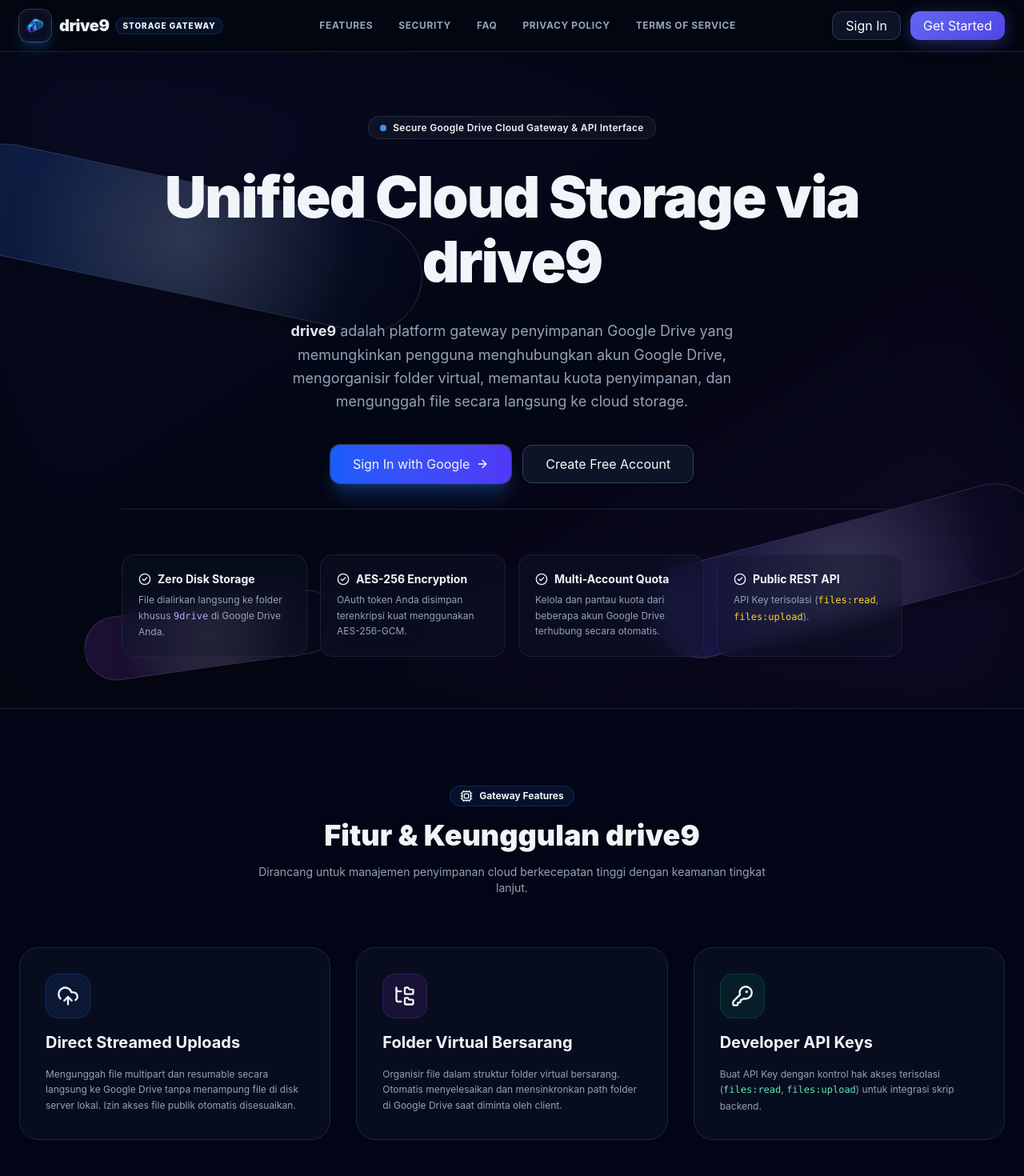
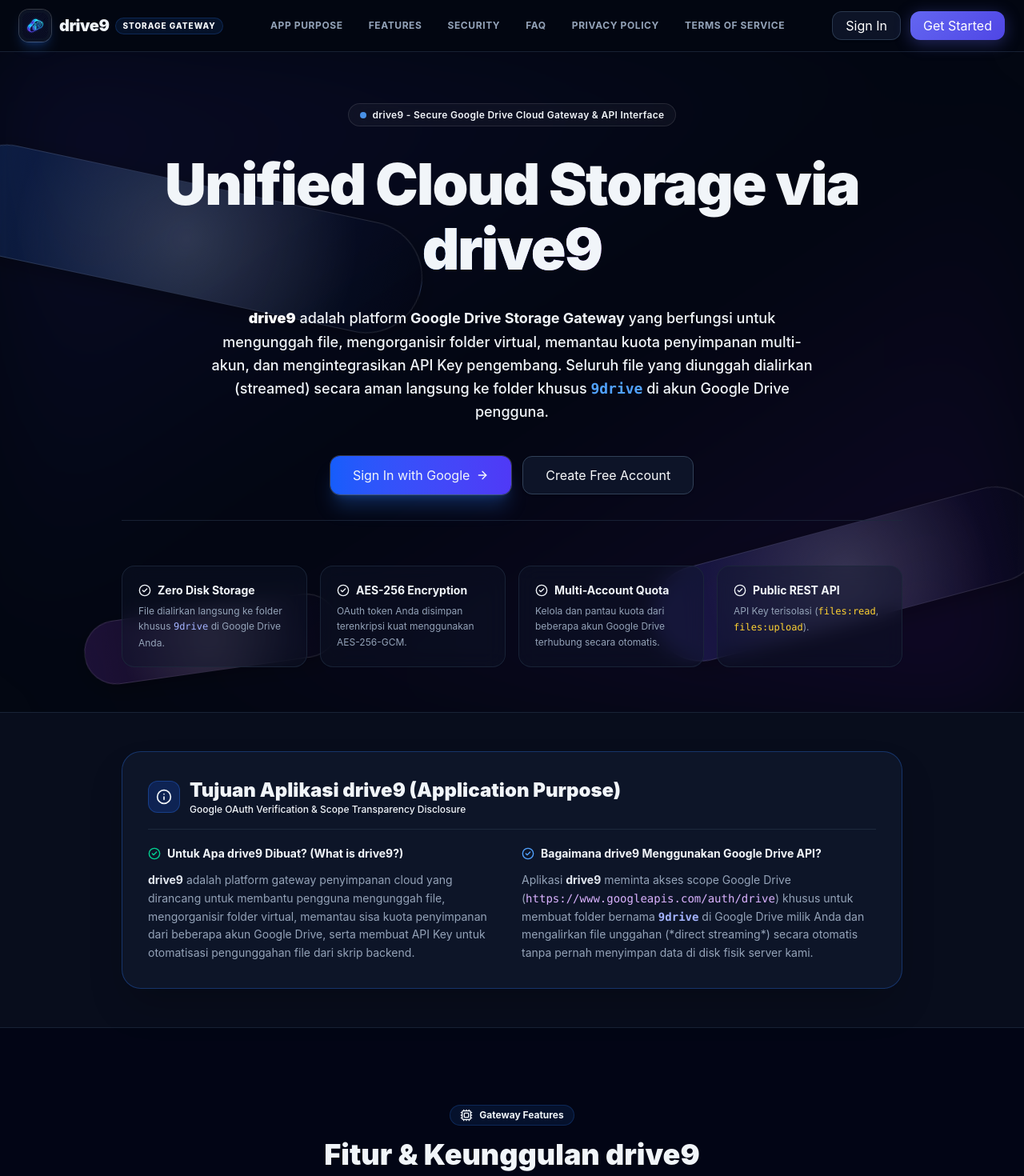
Before and after one commit to mail298/google-driver-cloud, a React (Vite) app in the folder frontend/: page / in a window 1280 px wide. Shown: the top 1470 px of the page at 80% size. Built offline with nearby package versions, Linux system fonts and the light colour scheme; no server answers.

Commit message:
fix(google-verification): add explicit App Purpose section and standardize drive9 app name for Google Branding Verification

```diff
--- a/frontend/src/pages/LandingPage.tsx
+++ b/frontend/src/pages/LandingPage.tsx
@@ -17,7 +17,8 @@ import {
   Zap,
   Server,
   Menu,
-  X
+  X,
+  Info
 } from 'lucide-react'
 import { Button } from '@/components/ui/button'
 import { cn } from '@/lib/utils'
@@ -169,6 +170,7 @@ export function LandingPage() {
           </div>
 
           <nav className="hidden md:flex items-center gap-8 text-xs font-bold uppercase tracking-wider text-slate-400">
+            <a href="#purpose" className="hover:text-white transition-colors">App Purpose</a>
             <a href="#features" className="hover:text-white transition-colors">Features</a>
             <a href="#security" className="hover:text-white transition-colors">Security</a>
             <a href="#faq" className="hover:text-white transition-colors">FAQ</a>
@@ -218,6 +220,7 @@ export function LandingPage() {
               className="md:hidden overflow-hidden border-t border-slate-800/80 bg-[#030712]/98 backdrop-blur-2xl px-6 py-5 space-y-4"
             >
               <div className="flex flex-col space-y-3 text-sm font-semibold text-slate-300">
+                <a href="#purpose" onClick={() => setMobileMenuOpen(false)} className="hover:text-blue-400 py-1 transition-colors">App Purpose</a>
                 <a href="#features" onClick={() => setMobileMenuOpen(false)} className="hover:text-blue-400 py-1 transition-colors">Features</a>
                 <a href="#security" onClick={() => setMobileMenuOpen(false)} className="hover:text-blue-400 py-1 transition-colors">Security</a>
                 <a href="#faq" onClick={() => setMobileMenuOpen(false)} className="hover:text-blue-400 py-1 transition-colors">FAQ</a>
@@ -242,7 +245,7 @@ export function LandingPage() {
       </header>
 
       {/* ── Hero Section with 21st.dev Geometric Animated Shapes ─── */}
-      <section className="relative min-h-[85vh] flex items-center justify-center pt-12 sm:pt-20 pb-16 overflow-hidden">
+      <section className="relative min-h-[80vh] flex items-center justify-center pt-12 sm:pt-16 pb-14 overflow-hidden">
         {/* Ambient Glow Gradient */}
         <div className="absolute inset-0 bg-gradient-to-br from-indigo-600/10 via-transparent to-purple-600/10 blur-3xl pointer-events-none" />
 
@@ -283,7 +286,7 @@ export function LandingPage() {
           >
             <div className="h-2 w-2 rounded-full bg-blue-400 animate-pulse shrink-0" />
             <span className="text-[11px] sm:text-xs font-semibold text-slate-300 tracking-wide leading-tight">
-              Secure Google Drive Cloud Gateway & API Interface
+              drive9 - Secure Google Drive Cloud Gateway & API Interface
             </span>
           </motion.div>
 
@@ -303,9 +306,9 @@ export function LandingPage() {
             initial={{ opacity: 0, y: 30 }}
             animate={{ opacity: 1, y: 0 }}
             transition={{ duration: 0.8, delay: 0.5 }}
-            className="mx-auto max-w-2xl text-sm sm:text-lg text-slate-400 font-normal leading-relaxed px-2"
+            className="mx-auto max-w-3xl text-sm sm:text-lg text-slate-300 font-medium leading-relaxed px-2"
           >
-            <strong className="text-slate-200">drive9</strong> adalah platform gateway penyimpanan Google Drive yang memungkinkan pengguna menghubungkan akun Google Drive, mengorganisir folder virtual, memantau kuota penyimpanan, dan mengunggah file secara langsung ke cloud storage.
+            <strong className="text-white font-black">drive9</strong> adalah platform <strong>Google Drive Storage Gateway</strong> yang berfungsi untuk mengunggah file, mengorganisir folder virtual, memantau kuota penyimpanan multi-akun, dan mengintegrasikan API Key pengembang. Seluruh file yang diunggah dialirkan (streamed) secara aman langsung ke folder khusus <code className="text-blue-400 font-mono font-bold">9drive</code> di akun Google Drive pengguna.
           </motion.p>
 
           <motion.div
@@ -371,6 +374,45 @@ export function LandingPage() {
               </p>
             </div>
           </motion.div>
+        </div>
+      </section>
+
+      {/* ── App Purpose & Google Drive API Scope Disclosure (Google Verification Compliant) ── */}
+      <section id="purpose" className="py-12 border-t border-slate-800/80 bg-slate-900/40 relative">
+        <div className="mx-auto max-w-5xl px-4 sm:px-6 space-y-6">
+          <div className="p-6 sm:p-8 rounded-3xl border border-blue-500/30 bg-slate-900/90 shadow-2xl backdrop-blur-xl space-y-5">
+            <div className="flex items-center gap-3 border-b border-slate-800 pb-4">
+              <div className="flex h-10 w-10 items-center justify-center rounded-xl bg-blue-600/20 text-blue-400 border border-blue-500/30 shrink-0">
+                <Info className="h-5 w-5" />
+              </div>
+              <div>
+                <h2 className="text-xl sm:text-2xl font-black text-white">Tujuan Aplikasi drive9 (Application Purpose)</h2>
+                <p className="text-xs text-blue-400 font-medium">Google OAuth Verification & Scope Transparency Disclosure</p>
+              </div>
+            </div>
+
+            <div className="grid grid-cols-1 md:grid-cols-2 gap-6 text-xs sm:text-sm text-slate-300 leading-relaxed">
+              <div className="space-y-3">
+                <h3 className="text-sm font-bold text-white flex items-center gap-2">
+                  <CheckCircle2 className="h-4 w-4 text-emerald-400 shrink-0" />
+                  <span>Untuk Apa drive9 Dibuat? (What is drive9?)</span>
+                </h3>
+                <p className="text-slate-400">
+                  <strong className="text-slate-200">drive9</strong> adalah platform gateway penyimpanan cloud yang dirancang untuk membantu pengguna mengunggah file, mengorganisir folder virtual, memantau sisa kuota penyimpanan dari beberapa akun Google Drive, serta membuat API Key untuk otomatisasi pengunggahan file dari skrip backend.
+                </p>
+              </div>
+
+              <div className="space-y-3">
+                <h3 className="text-sm font-bold text-white flex items-center gap-2">
+                  <CheckCircle2 className="h-4 w-4 text-blue-400 shrink-0" />
+                  <span>Bagaimana drive9 Menggunakan Google Drive API?</span>
+                </h3>
+                <p className="text-slate-400">
+                  Aplikasi <strong className="text-slate-200">drive9</strong> meminta akses scope Google Drive (<code className="text-purple-300 font-mono">https://www.googleapis.com/auth/drive</code>) khusus untuk membuat folder bernama <code className="text-indigo-300 font-mono font-bold">9drive</code> di Google Drive milik Anda dan mengalirkan file unggahan (*direct streaming*) secara otomatis tanpa pernah menyimpan data di disk fisik server kami.
+                </p>
+              </div>
+            </div>
+          </div>
         </div>
       </section>
 
@@ -585,7 +627,8 @@ export function LandingPage() {
           </div>
 
           <div className="flex flex-wrap items-center justify-center gap-4 sm:gap-6 font-semibold">
-            <a href="#faq" className="hover:text-slate-300 transition-colors">FAQ</a>
+            <a href="#purpose" className="hover:text-slate-300 transition-colors">App Purpose</a>
+            <a href="#features" className="hover:text-slate-300 transition-colors">Features</a>
             <RouterLink to="/privacy" className="hover:text-slate-300 transition-colors">Privacy Policy</RouterLink>
             <RouterLink to="/terms" className="hover:text-slate-300 transition-colors">Terms of Service</RouterLink>
             <RouterLink to="/login" className="hover:text-slate-300 transition-colors">Dashboard Login</RouterLink>
--- a/frontend/vite.config.ts
+++ b/frontend/vite.config.ts
@@ -10,8 +10,8 @@ export default defineConfig({
       registerType: 'autoUpdate',
       includeAssets: ['logo.png', 'favicon.svg', 'pwa-192x192.svg', 'pwa-512x512.svg', 'maskable-icon.svg'],
       manifest: {
-        name: '9Drive',
-        short_name: '9Drive',
+        name: 'drive9',
+        short_name: 'drive9',
         description: 'Google Drive storage gateway for files, folders, sharing, and quota tracking.',
         theme_color: '#030712',
         background_color: '#030712',
```
